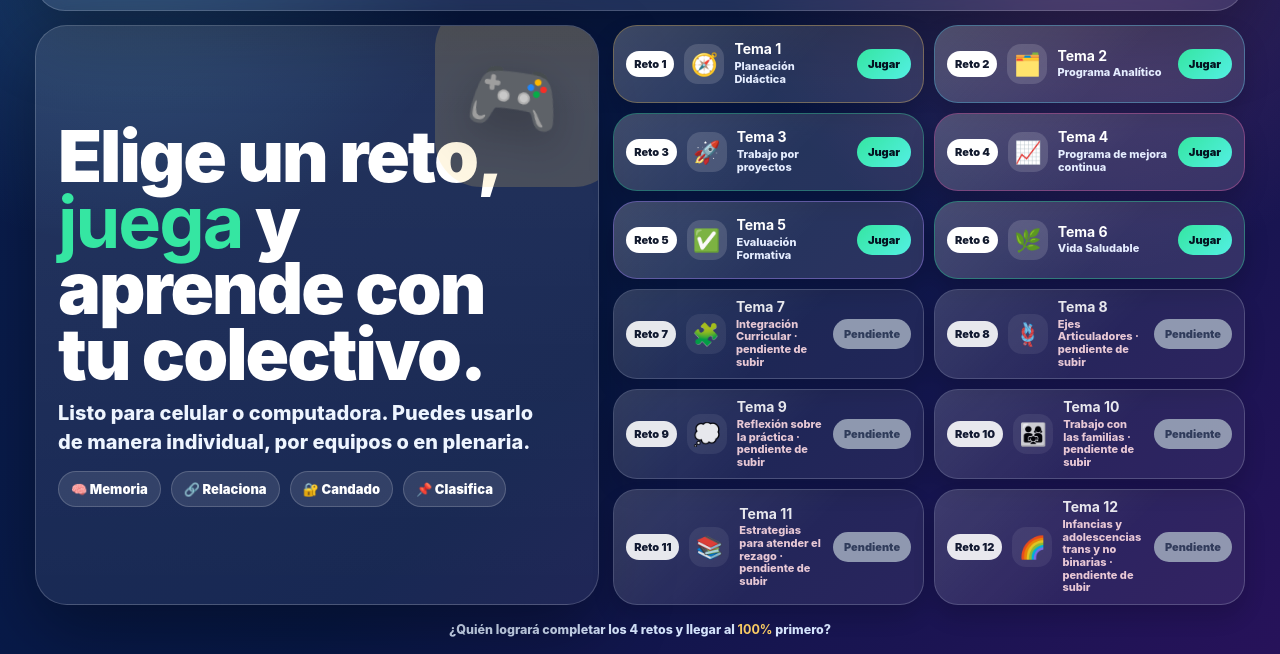
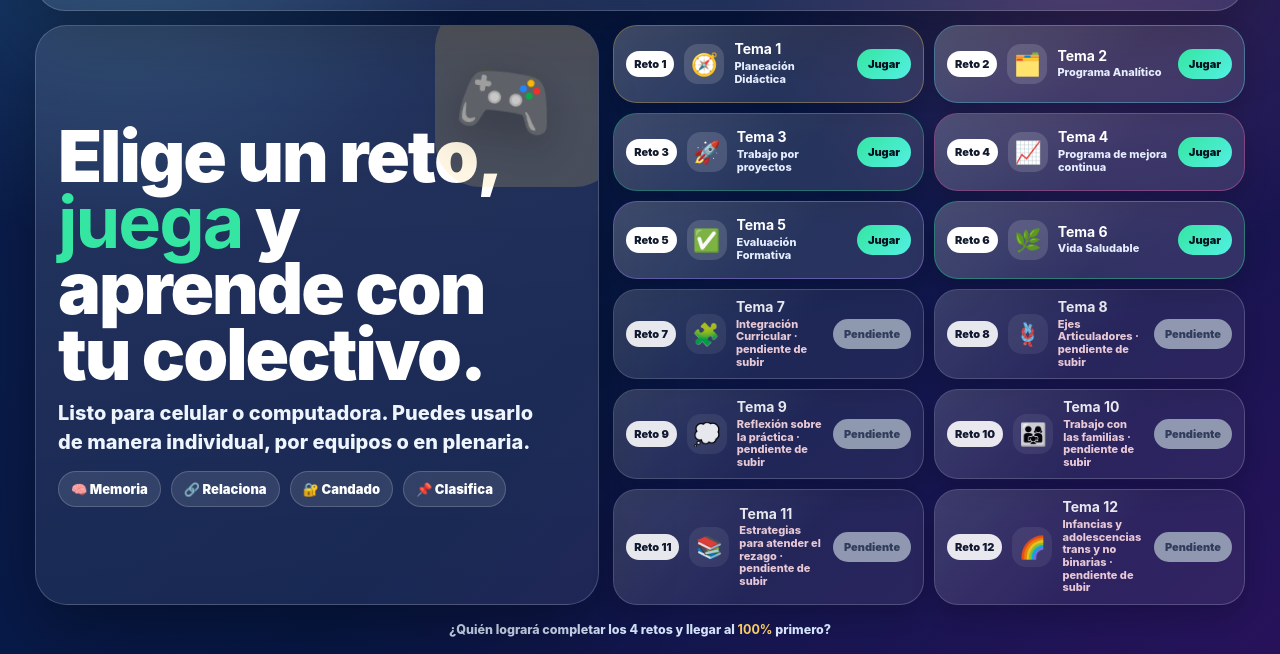
Before and after one commit to qat02/retos-cte12, a plain HTML site: page index.html in a window 1280 px wide. Shown: the part 197-851 px from the top of the page. Drawn offline with Linux system fonts and the light colour scheme.

Commit message:
Update index.html

```diff
--- a/index.html
+++ b/index.html
@@ -26,7 +26,7 @@ h1 span{color:var(--yellow)}
 main{display:grid;grid-template-columns:1fr 1.12fr;gap:14px;align-items:stretch}
 .hero{position:relative;overflow:hidden;border:1px solid var(--line);border-radius:32px;background:linear-gradient(180deg,rgba(255,255,255,.11),rgba(255,255,255,.07));box-shadow:var(--shadow);padding:22px;display:flex;flex-direction:column;justify-content:center;min-height:520px}
 .hero:before{content:"";position:absolute;right:-22px;top:-24px;width:185px;height:185px;border-radius:46px;background:rgba(255,209,102,.18)}
-.hero:after{content:"🎮";position:absolute;right:36px;top:32px;font-size:76px;line-height:1;filter:drop-shadow(0 16px 22px rgba(0,0,0,.25));transform:rotate(8deg)}
+.hero:after{content:"🎮";position:absolute;right:42px;top:32px;font-size:80px;line-height:1;filter:drop-shadow(0 16px 22px rgba(0,0,0,.25));transform:rotate(8deg)}
 .big{font-size:clamp(36px,6vw,72px);line-height:.92;font-weight:1000;letter-spacing:-2px;margin:0 0 12px;max-width:88%}
 .big b{color:var(--green)}
 .lead{font-size:clamp(16px,2vw,20px);line-height:1.45;color:#eef5ff;margin:0 0 14px;font-weight:760;max-width:95%}
```
